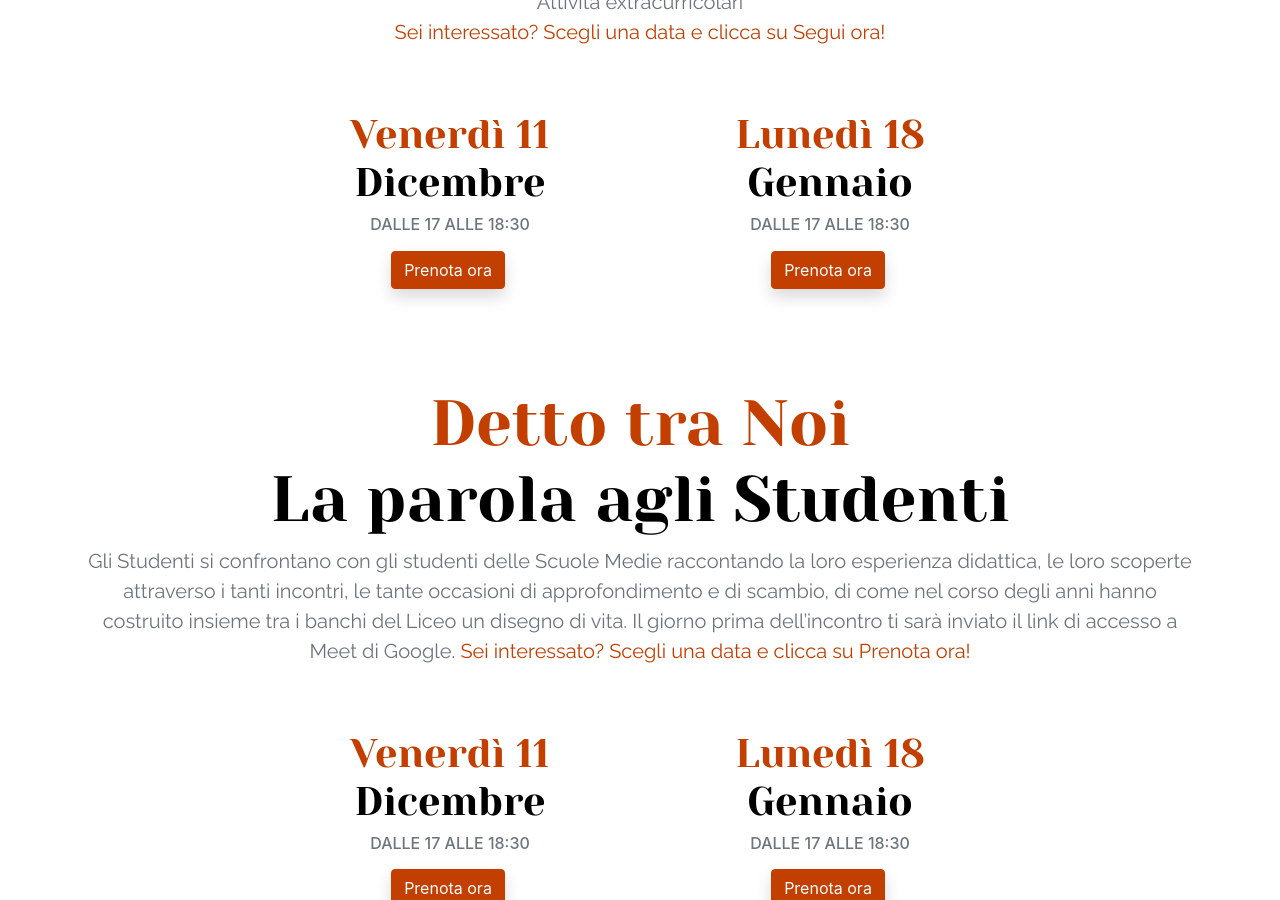
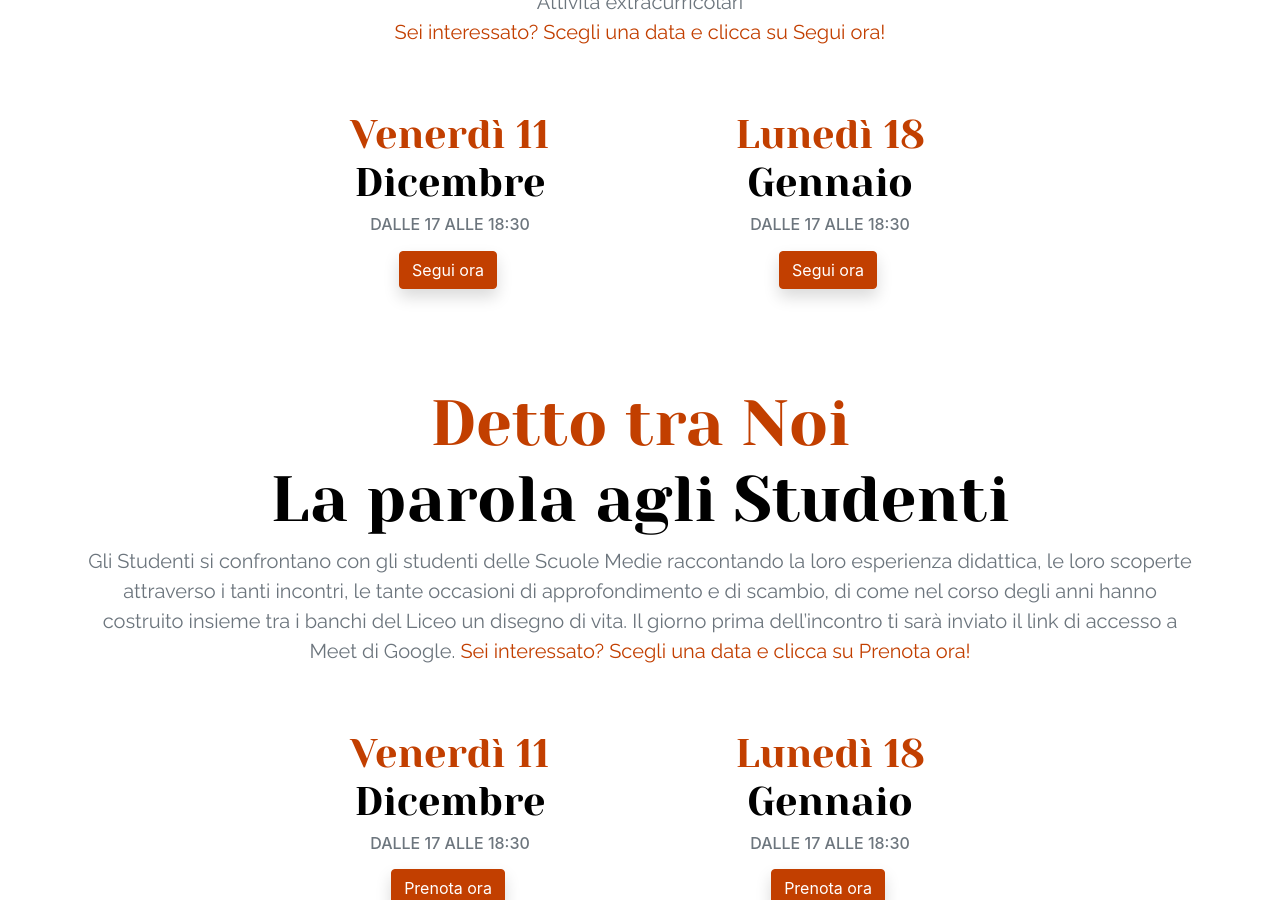
Before and after one commit to PiervitoCreanza/orientamento.liceodegiorgi.edu.it, a Jekyll site: the page built from incontri.html, in a window 1280 px wide and 900 px high, scrolled down 1741 px. Built offline with Jekyll 4.4.1, drawn with Linux system fonts in a browser that asks for light colours; part of the change alters nothing that is shown.

Commit message:
Add custom button label

```diff
--- a/_includes/date.html
+++ b/_includes/date.html
@@ -8,7 +8,7 @@
     <!-- Buttons -->
     <div class="text-center mt-3 mb-6">
     <a href="{{ include.url }}" target="_blank" class="btn btn-red shadow text-center mr-1">
-        Prenota ora
+        {%if include.pulsante %}{{include.pulsante}}{% else %}Prenota ora{% endif %}
     </a>
     </div>
 </div>
--- a/_includes/incontro.html
+++ b/_includes/incontro.html
@@ -18,6 +18,7 @@
                 time=item.orario
                 description=item.descrizione
                 url=item.url
+                pulsante=item.pulsante
               %}
             {% endfor %}
           </div>
```
